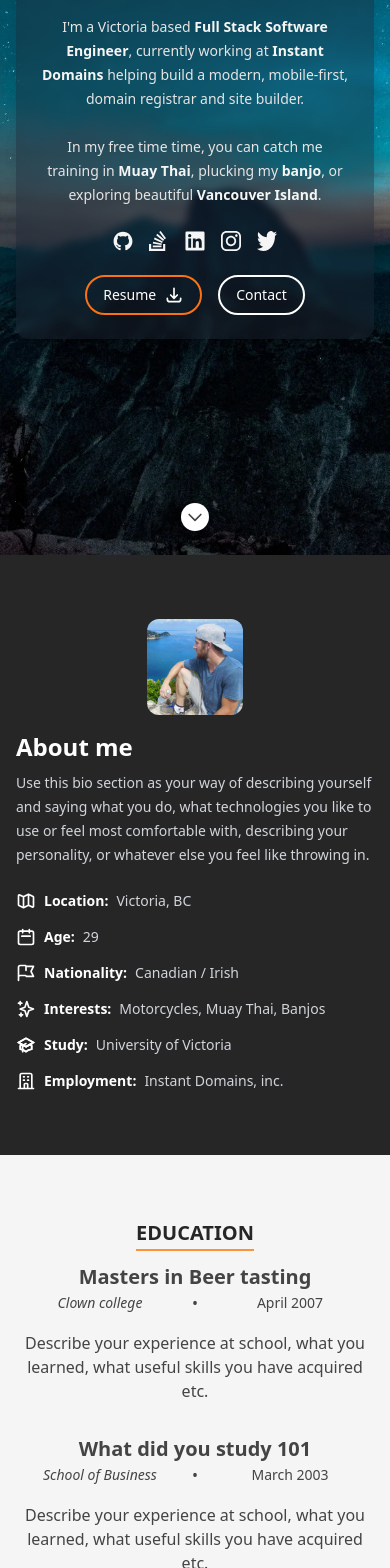
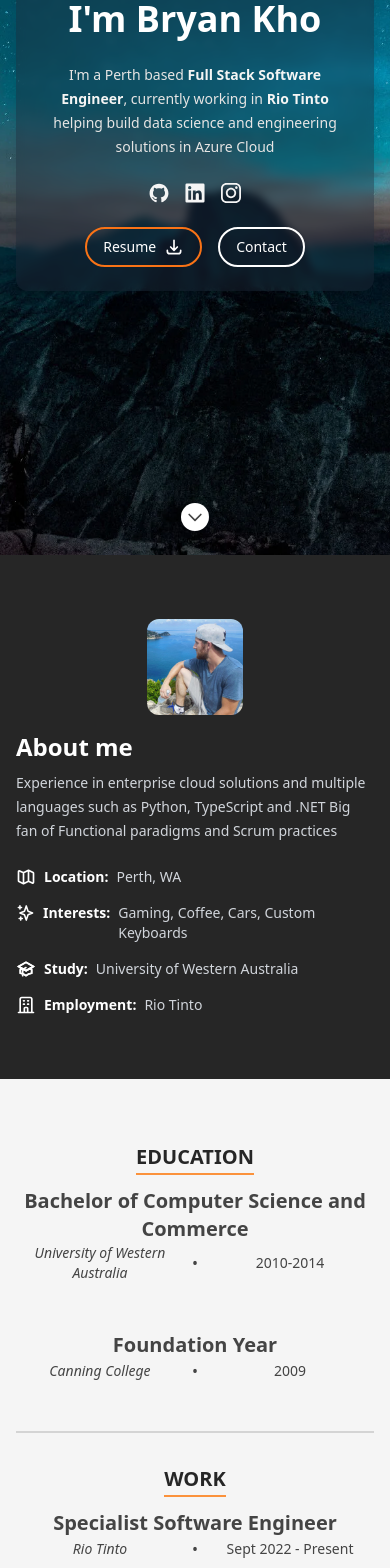
Before and after one commit to bryank91/folio2.0, a Next.js app: page / in a window 390 px wide. Shown: the part 289-1857 px from the top of the page. Built offline with nearby package versions, Linux system fonts and the light colour scheme.

Commit message:
Updated Data

```diff
--- a/src/data/data.tsx
+++ b/src/data/data.tsx
@@ -1,8 +1,8 @@
 import {
   AcademicCapIcon,
-  CalendarIcon,
+  // CalendarIcon,
   DownloadIcon,
-  FlagIcon,
+  // FlagIcon,
   MapIcon,
   OfficeBuildingIcon,
   SparklesIcon,
@@ -11,20 +11,20 @@ import {
 import GithubIcon from '../components/Icon/GithubIcon';
 import InstagramIcon from '../components/Icon/InstagramIcon';
 import LinkedInIcon from '../components/Icon/LinkedInIcon';
-import StackOverflowIcon from '../components/Icon/StackOverflowIcon';
-import TwitterIcon from '../components/Icon/TwitterIcon';
+// import StackOverflowIcon from '../components/Icon/StackOverflowIcon';
+// import TwitterIcon from '../components/Icon/TwitterIcon';
 import heroImage from '../images/header-background.webp';
 import porfolioImage1 from '../images/portfolio/portfolio-1.jpg';
-import porfolioImage2 from '../images/portfolio/portfolio-2.jpg';
+// import porfolioImage2 from '../images/portfolio/portfolio-2.jpg';
 import porfolioImage3 from '../images/portfolio/portfolio-3.jpg';
 import porfolioImage4 from '../images/portfolio/portfolio-4.jpg';
 import porfolioImage5 from '../images/portfolio/portfolio-5.jpg';
-import porfolioImage6 from '../images/portfolio/portfolio-6.jpg';
-import porfolioImage7 from '../images/portfolio/portfolio-7.jpg';
-import porfolioImage8 from '../images/portfolio/portfolio-8.jpg';
-import porfolioImage9 from '../images/portfolio/portfolio-9.jpg';
-import porfolioImage10 from '../images/portfolio/portfolio-10.jpg';
-import porfolioImage11 from '../images/portfolio/portfolio-11.jpg';
+// import porfolioImage6 from '../images/portfolio/portfolio-6.jpg';
+// import porfolioImage7 from '../images/portfolio/portfolio-7.jpg';
+// import porfolioImage8 from '../images/portfolio/portfolio-8.jpg';
+// import porfolioImage9 from '../images/portfolio/portfolio-9.jpg';
+// import porfolioImage10 from '../images/portfolio/portfolio-10.jpg';
+// import porfolioImage11 from '../images/portfolio/portfolio-11.jpg';
 import profilepic from '../images/profilepic.jpg';
 import testimonialImage from '../images/testimonial.webp';
 import {
@@ -69,18 +69,13 @@ export type SectionId = typeof SectionId[keyof typeof SectionId];
  */
 export const heroData: Hero = {
   imageSrc: heroImage,
-  name: `I'm Tim Baker.`,
+  name: `I'm Bryan Kho`,
   description: (
     <>
       <p className="prose-sm text-stone-200 sm:prose-base lg:prose-lg">
-        I'm a Victoria based <strong className="text-stone-100">Full Stack Software Engineer</strong>, currently working
-        at <strong className="text-stone-100">Instant Domains</strong> helping build a modern, mobile-first, domain
-        registrar and site builder.
-      </p>
-      <p className="prose-sm text-stone-200 sm:prose-base lg:prose-lg">
-        In my free time time, you can catch me training in <strong className="text-stone-100">Muay Thai</strong>,
-        plucking my <strong className="text-stone-100">banjo</strong>, or exploring beautiful{' '}
-        <strong className="text-stone-100">Vancouver Island</strong>.
+        I'm a Perth based <strong className="text-stone-100">Full Stack Software Engineer</strong>, currently working
+        in <strong className="text-stone-100">Rio Tinto</strong> helping build data science and engineering solutions in
+        Azure Cloud
       </p>
     </>
   ),
@@ -104,16 +99,15 @@ export const heroData: Hero = {
  */
 export const aboutData: About = {
   profileImageSrc: profilepic,
-  description: `Use this bio section as your way of describing yourself and saying what you do, what technologies you like
-  to use or feel most comfortable with, describing your personality, or whatever else you feel like throwing
-  in.`,
+  description: ` Experience in enterprise cloud solutions and multiple languages such as Python, TypeScript and .NET
+  Big fan of Functional paradigms and Scrum practices`,
   aboutItems: [
-    {label: 'Location', text: 'Victoria, BC', Icon: MapIcon},
-    {label: 'Age', text: '29', Icon: CalendarIcon},
-    {label: 'Nationality', text: 'Canadian / Irish', Icon: FlagIcon},
-    {label: 'Interests', text: 'Motorcycles, Muay Thai, Banjos', Icon: SparklesIcon},
-    {label: 'Study', text: 'University of Victoria', Icon: AcademicCapIcon},
-    {label: 'Employment', text: 'Instant Domains, inc.', Icon: OfficeBuildingIcon},
+    {label: 'Location', text: 'Perth, WA', Icon: MapIcon},
+    // {label: 'Age', text: '31', Icon: CalendarIcon},
+    // {label: 'Nationality', text: 'Australian', Icon: FlagIcon},
+    {label: 'Interests', text: 'Gaming, Coffee, Cars, Custom Keyboards', Icon: SparklesIcon},
+    {label: 'Study', text: 'University of Western Australia', Icon: AcademicCapIcon},
+    {label: 'Employment', text: 'Rio Tinto', Icon: OfficeBuildingIcon},
   ],
 };
 
@@ -122,35 +116,22 @@ export const aboutData: About = {
  */
 export const skills: SkillGroup[] = [
   {
-    name: 'Spoken languages',
-    skills: [
-      {
-        name: 'English',
-        level: 10,
-      },
-      {
-        name: 'French',
-        level: 4,
-      },
-      {
-        name: 'Spanish',
-        level: 3,
-      },
-    ],
-  },
-  {
     name: 'Frontend development',
     skills: [
       {
         name: 'React',
-        level: 9,
+        level: 6,
       },
       {
         name: 'Typescript',
-        level: 7,
+        level: 8,
       },
       {
-        name: 'GraphQL',
+        name: 'CSS, SCSS, etc',
+        level: 6,
+      },
+      {
+        name: 'Vue',
         level: 6,
       },
     ],
@@ -159,34 +140,51 @@ export const skills: SkillGroup[] = [
     name: 'Backend development',
     skills: [
       {
-        name: 'Node.js',
+        name: 'Node',
         level: 8,
       },
       {
-        name: 'Rust',
-        level: 5,
+        name: 'Python',
+        level: 7,
       },
       {
-        name: 'Golang',
-        level: 4,
+        name: 'C#, F#',
+        level: 7,
+      },
+      {
+        name: 'PHP, Laravel, Perl',
+        level: 6,
       },
     ],
   },
   {
-    name: 'Mobile development',
+    name: 'Cloud Infrastructure',
     skills: [
       {
-        name: 'React Native',
-        level: 9,
+        name: 'Azure Compute',
+        level: 8,
       },
       {
-        name: 'Flutter',
-        level: 4,
+        name: 'Azure Networking',
+        level: 6,
       },
       {
-        name: 'Swift',
-        level: 3,
+        name: 'Azure Serverless',
+        level: 7,
       },
+    ],
+  },
+  {
+    name: 'Other Skills',
+    skills: [
+      {
+        name: 'Bash',
+        level: 7,
+      },
+      {
+        name: 'Powershell and CMD',
+        level: 7,
+      }
     ],
   },
 ];
@@ -205,7 +203,7 @@ export const portfolioItems: PortfolioItem[] = [
     title: 'Project title 2',
     description: 'Give a short description of your project here.',
     url: 'https://timbaker.me',
-    image: porfolioImage2,
+    image: porfolioImage4,
   },
   {
     title: 'Project title 3',
@@ -214,53 +212,11 @@ export const portfolioItems: PortfolioItem[] = [
     image: porfolioImage3,
   },
   {
-    title: 'Project title 4',
-    description: 'Give a short description of your project here.',
-    url: 'https://timbaker.me',
-    image: porfolioImage4,
-  },
-  {
     title: 'Project title 5',
     description: 'Give a short description of your project here.',
     url: 'https://timbaker.me',
     image: porfolioImage5,
-  },
-  {
-    title: 'Project title 6',
-    description: 'Give a short description of your project here.',
-    url: 'https://timbaker.me',
-    image: porfolioImage6,
-  },
-  {
-    title: 'Project title 7',
-    description: 'Give a short description of your project here.',
-    url: 'https://timbaker.me',
-    image: porfolioImage7,
-  },
-  {
-    title: 'Project title 8',
-    description: 'Give a short description of your project here.',
-    url: 'https://timbaker.me',
-    image: porfolioImage8,
-  },
-  {
-    title: 'Project title 9',
-    description: 'Give a short description of your project here.',
-    url: 'https://timbaker.me',
-    image: porfolioImage9,
-  },
-  {
-    title: 'Project title 10',
-    description: 'Give a short description of your project here.',
-    url: 'https://timbaker.me',
-    image: porfolioImage10,
-  },
-  {
-    title: 'Project title 11',
-    description: 'Give a short description of your project here.',
-    url: 'https://timbaker.me',
-    image: porfolioImage11,
-  },
+  }
 ];
 
 /**
@@ -268,24 +224,115 @@ export const portfolioItems: PortfolioItem[] = [
  */
 export const education: TimelineItem[] = [
   {
-    date: 'April 2007',
-    location: 'Clown college',
-    title: 'Masters in Beer tasting',
-    content: <p>Describe your experience at school, what you learned, what useful skills you have acquired etc.</p>,
+    date: '2010-2014',
+    location: 'University of Western Australia',
+    title: 'Bachelor of Computer Science and Commerce',
+    content: <p></p>,
   },
   {
-    date: 'March 2003',
-    location: 'School of Business',
-    title: 'What did you study 101',
-    content: <p>Describe your experience at school, what you learned, what useful skills you have acquired etc.</p>,
+    date: '2009',
+    location: 'Canning College',
+    title: 'Foundation Year',
+    content: <p></p>,
   },
 ];
 
 export const experience: TimelineItem[] = [
   {
-    date: 'March 2010 - Present',
-    location: 'Awesome Development Company',
-    title: 'Senior UX Engineer',
+    date: 'Sept 2022 - Present',
+    location: 'Rio Tinto',
+    title: 'Specialist Software Engineer',
+    content: (
+      <p>
+        •	Full stack engineer working with data scientist, optimizers and engineers on our scheduling platform <br />
+        •	Build serverless infrastructure using Azure Functions, Kubernetes and Logic applications <br />
+        •	Building and aggregating data pipelines from numerous data sources (Oracle, Service Bus, MSSQL) <br />
+        •	POC and MVP web application development with Python and JavaScript <br />
+        •	Mentoring developers on best practices and advance concepts <br />
+        •	Liaising with stakeholders from Microsoft, BCG, Rio Tinto and help remove blockers on specific enterprise architecture <br />
+      </p>
+    ),
+  },
+  {
+    date: 'June 2021 - Sept 2022',
+    location: 'Rio Tinto',
+    title: 'Senior Software Engineer',
+    content: (
+      <p>
+      •	Lead a small team of engineers with Agile and Scrum practices <br />
+      •	Conceptualised solutions and work items for building up incremental deliveries for teams quarterly key results <br />
+      •	Speeding up the deliveries with new CI/CD toolsets and third-party integrations using Azure Pipelines with regression and automated testing <br />
+      •	Migration of existing F#/C#/JavaScript microservices to Azure cloud and newer enterprise infrastructure <br />
+      •	Guiding developers on software techniques, company specific policies and solutions to sprint deliverables <br />
+      •	Drawing architecture solutions based on requirements, system design, networking, security, and support documentation for Level 1 / 2 Support <br />
+      •	Liaising and providing weekly reviews with stakeholders, business owners and users of applications <br />
+      </p>
+    ),
+  },
+  {
+    date: 'Dec 2019 - June 2021',
+    location: 'Rio Tinto',
+    title: 'Software Engineer',
+    content: (
+      <p>
+        •	Responsible in maintaining F#, C#, dotnet, JavaScript applications built with SQL Server and HTTP APIs <br />
+        •	Understanding of SSL, IIS infrastructure, group policies, firewalls, enterprise security and windows servers <br />
+        •	Work management with ServiceNow and Change Management ITIL4 practices <br />
+        •	Worked in the POC and POV with RedHat OpenShift utilising Docker and Kubernetes <br />
+        •	Migrating existing CI/CD solutions from Octopus to Azure Dev Ops Pipelines on Cloud and On-Premises Infrastructure <br />
+        •	Implementing integration and unit testing in existing and new code through TDD practices <br />
+        •	Knowledge in enterprise server management such as AD groups, DNS propagation, PowerShell and CMD <br />
+      </p>
+    ),
+  },
+  {
+    date: 'Sept 2019 - Mar 2020',
+    location: 'EdX',
+    title: 'Instructor',
+    content: (
+      <p>
+      •	Teaching a class of 25 students part time of the latest technologies as a Full Stack Developer in UWA <br />
+      •	Covering technologies such as HTML/CSS, JS, jQuery, Bootstrap, Node, Express, NoSQL, MySQL, Git, Firebase and etc <br />
+      •	Presenting live coding examples, describing the programming concepts, frameworks and libraries and the mindset of being a developer <br />
+      </p>
+    ),
+  },
+  {
+    date: 'Nov 2018 - Nov 2019',
+    location: 'Discovery Data Company',
+    title: 'Senior Software Developer',
+    content: (
+      <p>
+      •	Help developed multiple successful software MVP and offshore projects specialising in Navigational Oil and Gas Data, Property, Media, and F&B <br />
+      •	Experience with Azure and AWS Cloud architectures and infrastructures <br />
+      •	Worked with Restful APIs, GIS Data, SQL Servers, Git, Apache Servers, and Linux. <br />
+      •	Worked with frameworks and technologies such as Laravel and Express. <br />
+      •	Experience in front end technologies such as Vue, React, SCSS, CSS, NPM, JavaScript, HTML <br />
+      •	Help designed timelines, client quotes, wireframes, sprint deliverables, requirements, documentation with technical teams and clients <br />
+      •	Lead teams remotely in Indonesia through Slack, Jira, weekly sprints, daily stand-ups under Agile <br />
+      </p>
+    ),
+  },
+  {
+    date: 'Mar 2015 - Nov 2018',
+    location: 'Domain',
+    title: 'Software Developer',
+    content: (
+      <p>
+        •	Responsible for maintaining MyDesktop CRM used by real estate franchises in Australia, New Zealand and Indonesia <br />
+        •	Responsible in producing custom reports and data through MySQL consisting of millions of properties, contacts and transactions <br />
+        •	Maintaining and building XML feed servers and MyDesktop API using SOAP, Restful and Flask architecture. Built and maintained systems with other API integrators <br />
+        •	Experience working under the Agile methodology through weekly Sprint deliverables <br />
+        •	Knowledge in utilising EC2, S3, SQS, Elastic Search, RDS, etc. with Amazon Web Services <br />
+        •	Creating and maintaining JSON, XML, CSV data parsers and collection <br />
+        •	Experience in working with medium to large scale projects spanning across different speciality groups with proper code reviews and GIT source control <br />
+      </p>
+    ),
+  },
+  {
+    date: 'May 2016 - Oct 2018',
+    location: 'KhooDesigns',
+    title: 'Software Developer',
     content: (
       <p>
         Describe work, special projects, notable achievements, what technologies you have been working with, and
@@ -294,9 +341,20 @@ export const experience: TimelineItem[] = [
     ),
   },
   {
-    date: 'March 2007 - February 2010',
-    location: 'Garage Startup Studio',
-    title: 'Junior bug fixer',
+    date: 'May 2014 - Sept 2014',
+    location: 'Hotcopper',
+    title: 'Junior Software Developer',
+    content: (
+      <p>
+        Describe work, special projects, notable achievements, what technologies you have been working with, and
+        anything else that would be useful for an employer to know.
+      </p>
+    ),
+  },
+  {
+    date: 'Nov 2011 - Feb 2012',
+    location: 'Ernst & Young',
+    title: 'Trainee Auditor',
     content: (
       <p>
         Describe work, special projects, notable achievements, what technologies you have been working with, and
@@ -312,6 +370,7 @@ export const experience: TimelineItem[] = [
 export const testimonial: TestimonialSection = {
   imageSrc: testimonialImage,
   testimonials: [
+    /*
     {
       name: 'John Doe',
       text: 'Use this as an opportunity to promote what it is like to work with you. High value testimonials include ones from current or past co-workers, managers, or from happy clients.',
@@ -327,6 +386,7 @@ export const testimonial: TestimonialSection = {
       text: 'Add several of these, and keep them as fresh as possible, but be sure to focus on quality testimonials with strong highlights of your skills/work ethic.',
       image: 'https://cloudflare-ipfs.com/ipfs/Qmd3W5DuhgHirLHGVixi6V76LhCkZUz6pnFt5AJBiyvHye/avatar/69.jpg',
     },
+    */
   ],
 };
 
@@ -336,27 +396,27 @@ export const testimonial: TestimonialSection = {
 
 export const contact: ContactSection = {
   headerText: 'Get in touch.',
-  description: 'Here is a good spot for a message to your readers to let them know how best to reach out to you.',
+  description: '',
   items: [
     {
       type: ContactType.Email,
-      text: 'reachout@timbaker.me',
-      href: 'mailto:reachout@timbaker.me',
+      text: 'bryan@khoo.codes',
+      href: 'mailto:bryan@khoo.codes',
     },
     {
       type: ContactType.Location,
-      text: 'Victoria BC, Canada',
-      href: 'https://www.google.ca/maps/place/Victoria,+BC/@48.4262362,-123.376775,14z',
+      text: 'Perth, WA',
+      href: 'https://www.google.com/maps/place/Perth+WA/@-32.0400639,115.9615356,10z/data=!3m1!4b1!4m5!3m4!1s0x2a32966cdb47733d:0x304f0b535df55d0!8m2!3d-31.9523123!4d115.861309',
     },
     {
       type: ContactType.Instagram,
-      text: '@tbakerx',
-      href: 'https://www.instagram.com/tbakerx/',
+      text: '@khoocodes',
+      href: 'https://www.instagram.com/khoocodes/',
     },
     {
       type: ContactType.Github,
-      text: 'tbakerx',
-      href: 'https://github.com/tbakerx',
+      text: 'bryank91',
+      href: 'https://github.com/bryank91',
     },
   ],
 };
@@ -365,9 +425,7 @@ export const contact: ContactSection = {
  * Social items
  */
 export const socialLinks: Social[] = [
-  {label: 'Github', Icon: GithubIcon, href: 'https://github.com/tbakerx'},
-  {label: 'Stack Overflow', Icon: StackOverflowIcon, href: 'https://stackoverflow.com/users/8553186/tim-baker'},
-  {label: 'LinkedIn', Icon: LinkedInIcon, href: 'https://www.linkedin.com/in/timbakerx/'},
-  {label: 'Instagram', Icon: InstagramIcon, href: 'https://www.instagram.com/tbakerx/'},
-  {label: 'Twitter', Icon: TwitterIcon, href: 'https://twitter.com/TimBakerx'},
+  {label: 'Github', Icon: GithubIcon, href: 'https://github.com/bryank91'},
+  {label: 'LinkedIn', Icon: LinkedInIcon, href: 'https://au.linkedin.com/in/bryan-kho-92490baa'},
+  {label: 'Instagram', Icon: InstagramIcon, href: 'https://www.instagram.com/khoocodes/'}
 ];
```
